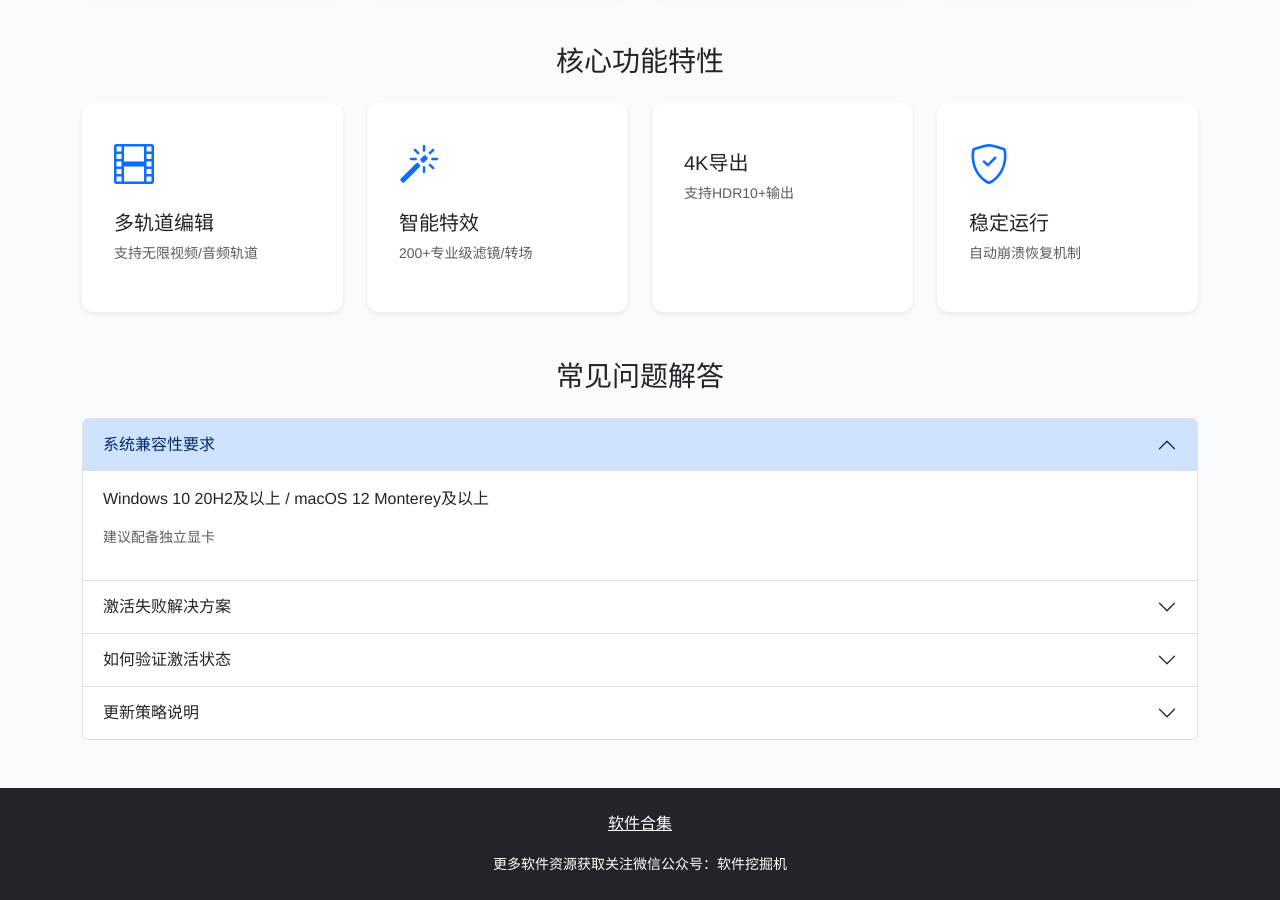
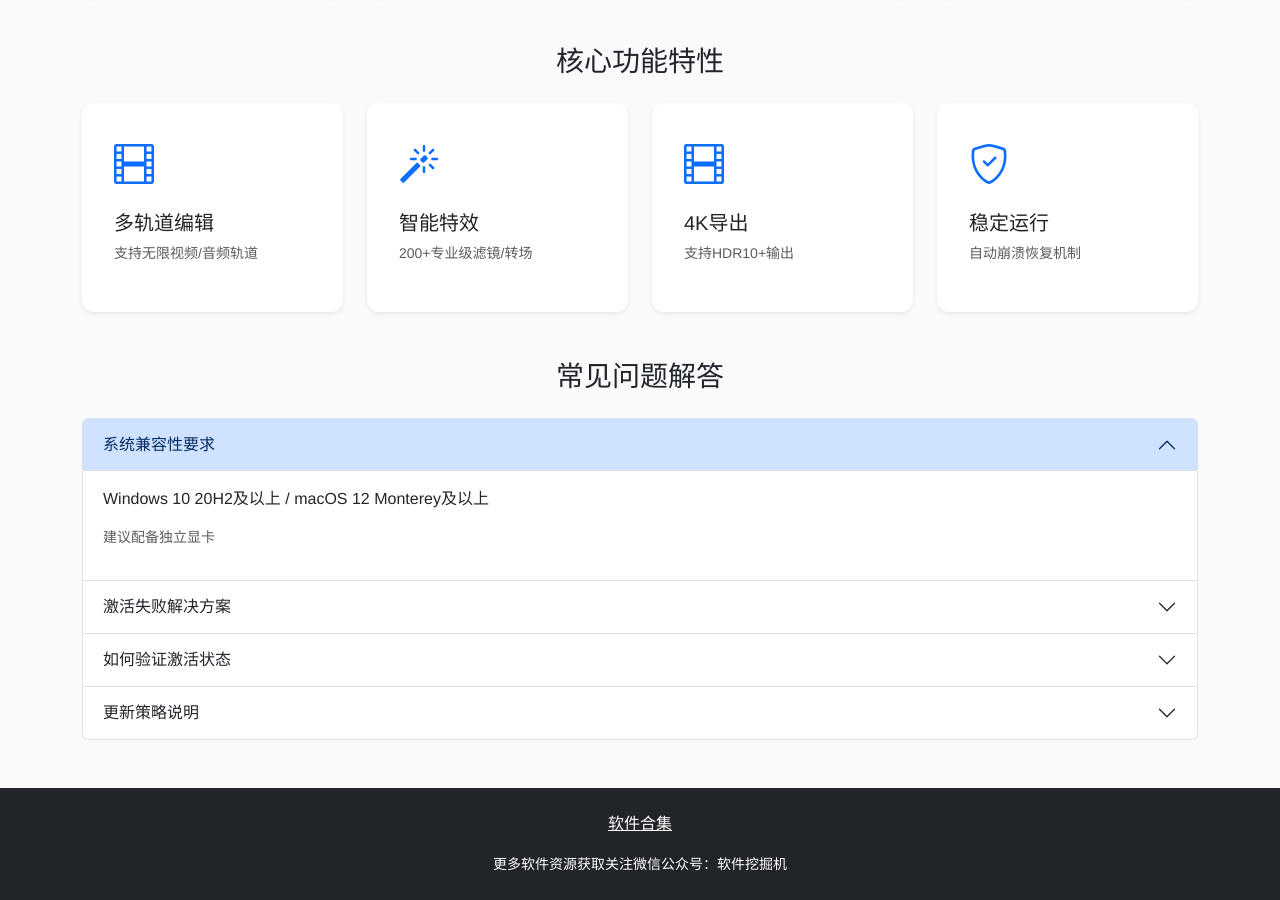
Before and after one commit to jianyingcracking/jianyingcracking.github.io, a plain HTML site: page index.html in a window 1280 px wide. Shown: the part 864-1764 px from the top of the page. Drawn offline with nearby package versions, Linux system fonts and the light colour scheme.

Commit message:
Update index.html

```diff
--- a/index.html
+++ b/index.html
@@ -188,7 +188,7 @@
         <div class="col-md-6 col-lg-3">
             <div class="feature-card shadow-sm">
                 <div class="text-primary fs-1 mb-3">
-                    <i class="bi bi-4k"></i>
+                    <i class="bi bi-film"></i>
                 </div>
                 <h5>4K导出</h5>
                 <p class="text-muted small">支持HDR10+输出</p>
```
